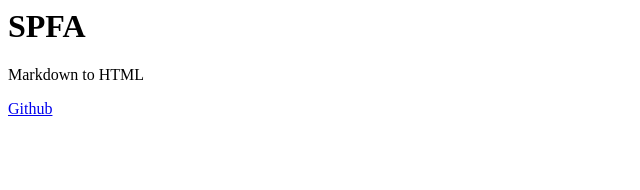
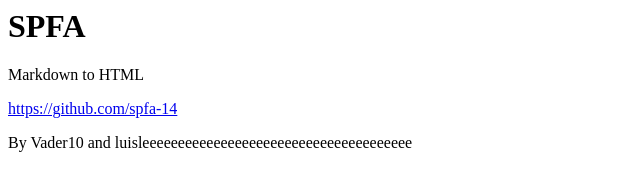
Before and after one commit to spfa-14/spfa-14.github.io, a plain HTML site: page index.html in a window 1280 px wide. Shown: the whole page, without its empty margins (0-640 px from the left). Drawn offline with Linux system fonts and the light colour scheme.

Commit message:
Update index.html

```diff
--- a/index.html
+++ b/index.html
@@ -1,3 +1,4 @@
 <h1 id="spfa">SPFA</h1>
 <p>Markdown to HTML</p>
-<p><a href="https://github.com/spfa-14">Github</a>                                                                                </p>
+<p><a href="https://github.com/spfa-14">https://github.com/spfa-14</a>                                                                                </p>
+<p>By Vader10 and luisleeeeeeeeeeeeeeeeeeeeeeeeeeeeeeeeeeeeee</p>
```
